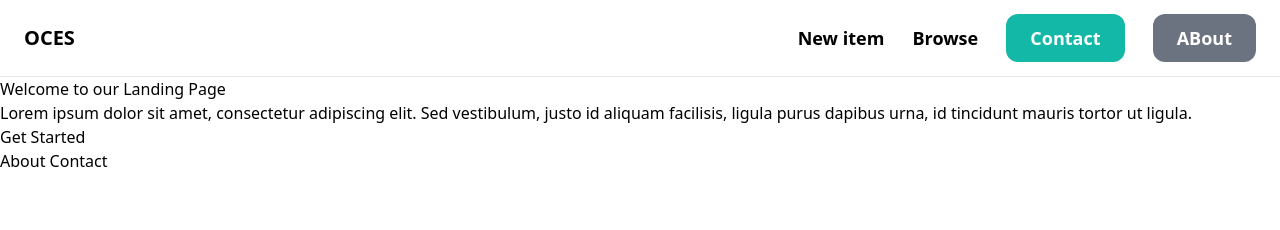
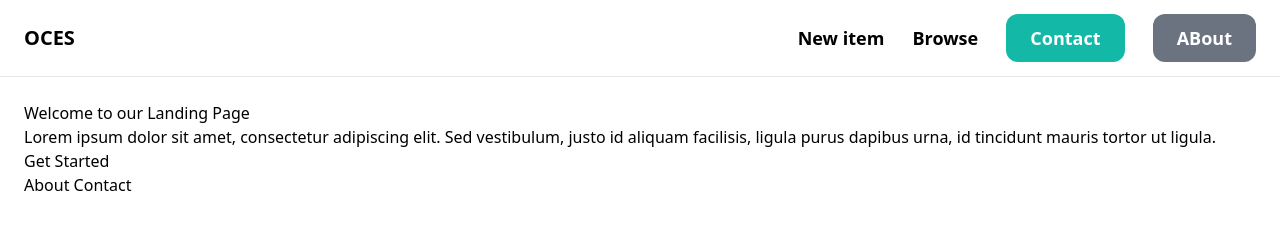
Before and after one commit to bedasawayessa/bedasawayessa.github.io, a plain HTML site: page index.html in a window 1280 px wide. Drawn offline with nearby package versions, Linux system fonts and the light colour scheme.

Commit message:
Update index.html

```diff
--- a/index.html
+++ b/index.html
@@ -19,7 +19,7 @@
                 <a href="#" class="px-6 py-3 text-lg font-semibold bg-gray-500 text-white rounded-xl hover:bg-gray-700">ABout</a>
             </div>
         </nav>
-        <div class="container">
+        <div class="container px-6 py-6">
         <div class="content">
             <h1>Welcome to our Landing Page</h1>
             <p>Lorem ipsum dolor sit amet, consectetur adipiscing elit. Sed vestibulum, justo id aliquam facilisis, ligula purus dapibus urna, id tincidunt mauris tortor ut ligula.</p>
```
